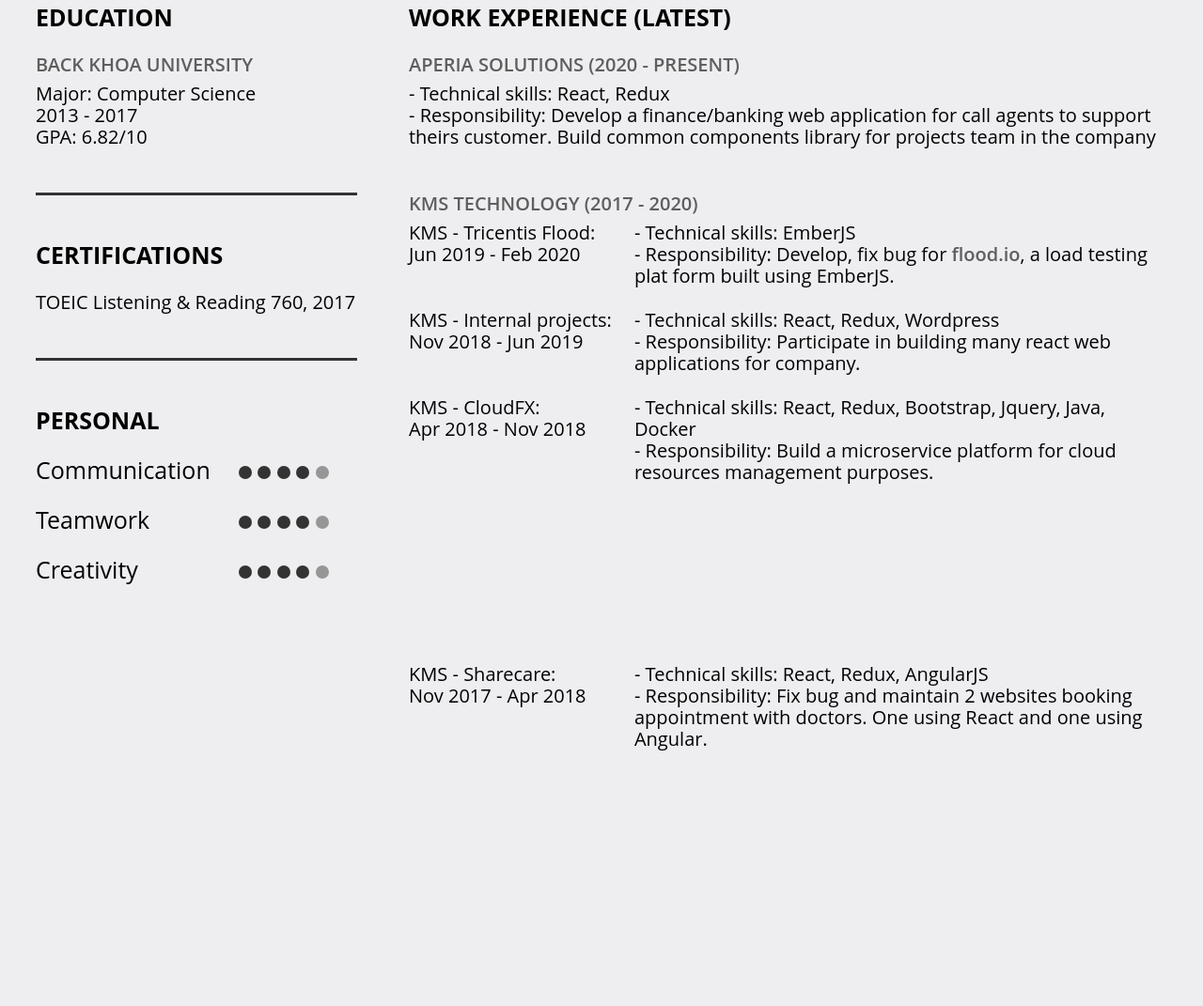
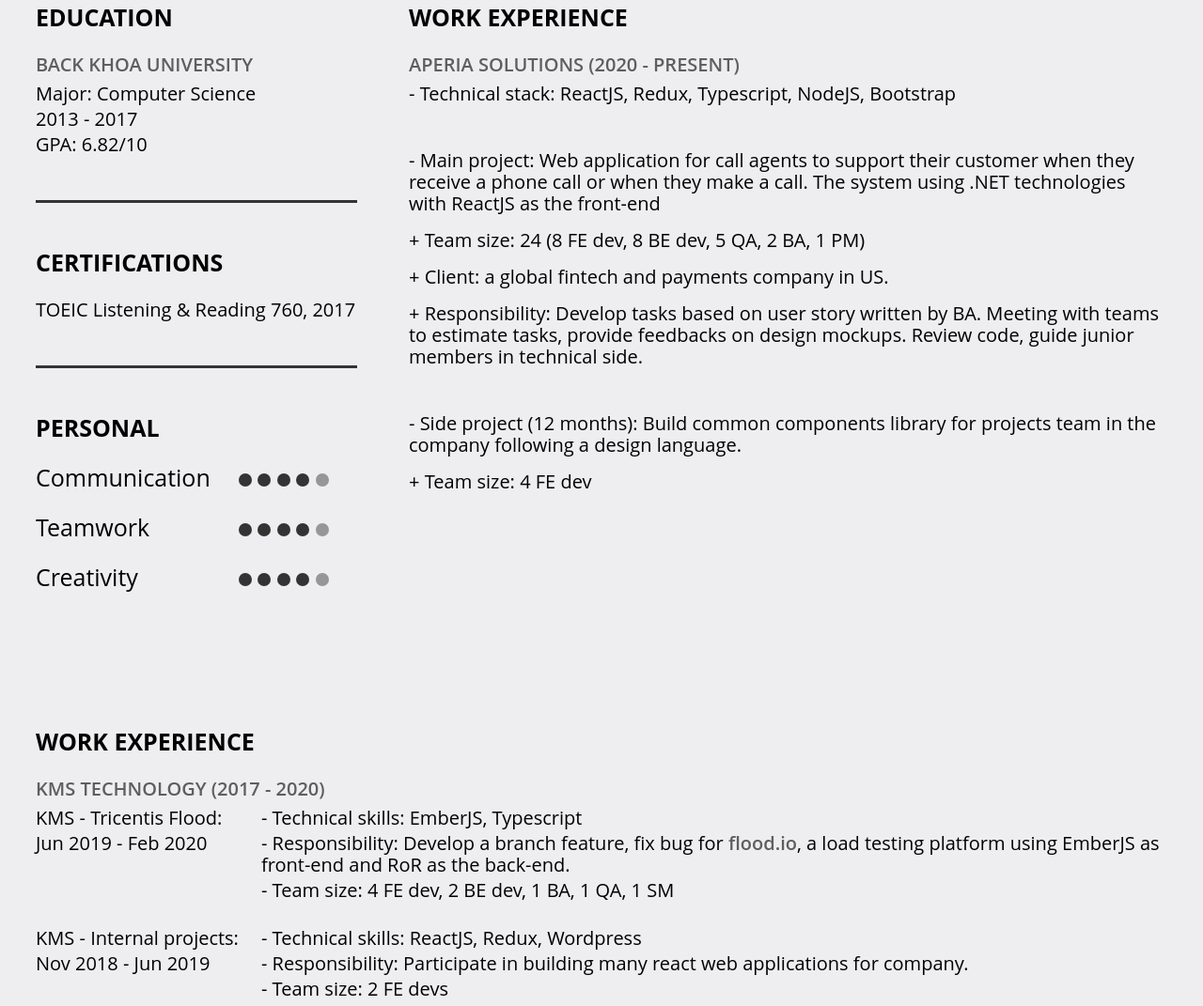
Before and after one commit to minhhainguyen2810/cv, a plain HTML site: page index.html in a window 1280 px wide. Shown: the part 647-1718 px from the top of the page at 94% size. Before the commit the page ends 1527 px from the top, so only its background shows below. Drawn offline with Linux system fonts and the light colour scheme.

Commit message:
update cv

```diff
--- a/index.html
+++ b/index.html
@@ -33,7 +33,7 @@
             <span class="material-icons">email</span>
             <span>champion.minh@gmail.com</span>
           </div>
-          <div class="address mb-0">
+          <div class="address mb-1">
             <span class="material-icons">location_on</span>
             <span>Ho Chi Minh City, Viet Nam</span>
           </div>
@@ -50,12 +50,12 @@
         <div class="left">
           <h3 class="uppercase heading mb-4">Education</h3>
           <p class="uppercase sub-heading mb-2">Back Khoa University</p>
-          <p class="mb-0">Major: Computer Science</p>
-          <p class="mb-0">2013 - 2017</p>
-          <p class="mb-0">GPA: 6.82/10</p>
+          <p class="mb-1">Major: Computer Science</p>
+          <p class="mb-1">2013 - 2017</p>
+          <p class="mb-1">GPA: 6.82/10</p>
           <div class="divider divider__education my-5"></div>
           <h3 class="uppercase heading mb-4">Certifications</h3>
-          <p class="mb-0">TOEIC Listening & Reading 760, 2017</p>
+          <p class="mb-1">TOEIC Listening & Reading 760, 2017</p>
           <div class="divider divider__education my-5"></div>
           <h3 class="uppercase heading mb-4">Personal</h3>
           <div class="grid-2">
@@ -86,69 +86,94 @@
           </div>
         </div>
         <div class="right work-experience">
-          <h3 class="uppercase heading mb-4">Work Experience (Latest)</h3>
+          <h3 class="uppercase heading mb-4">Work Experience</h3>
           <p class="uppercase sub-heading mb-2">
             Aperia Solutions (2020 - Present)
           </p>
-          <p class="mb-0">- Technical skills: React, Redux</p>
           <p class="mb-5">
-            - Responsibility: Develop a finance/banking web application for call
-            agents to support theirs customer. Build common components library
-            for projects team in the company
+            - Technical stack: ReactJS, Redux, Typescript, NodeJS, Bootstrap
           </p>
+          <p class="mb-3">
+            - Main project: Web application for call agents to support their
+            customer when they receive a phone call or when they make a call.
+            The system using .NET technologies with ReactJS as the front-end
+          </p>
+          <p class="mb-3">
+            + Team size: 24 (8 FE dev, 8 BE dev, 5 QA, 2 BA, 1 PM)
+          </p>
+          <p class="mb-3">
+            + Client: a global fintech and payments company in US.
+          </p>
+          <p class="mb-5">
+            + Responsibility: Develop tasks based on user story written by BA.
+            Meeting with teams to estimate tasks, provide feedbacks on design
+            mockups. Review code, guide junior members in technical side.
+          </p>
+          <p class="mb-3">
+            - Side project (12 months): Build common components library for
+            projects team in the company following a design language.
+          </p>
+          <p class="break-page">+ Team size: 4 FE dev</p>
+        </div>
+      </div>
+      <h3 class="uppercase heading mb-4">Work Experience</h3>
       <p class="uppercase sub-heading mb-2">KMS Technology (2017 - 2020)</p>
       <div class="grid-2">
         <div class="mr-4 mb-4">
-              <p class="mb-0">KMS - Tricentis Flood:</p>
-              <p class="mb-0">Jun 2019 - Feb 2020</p>
+          <p class="mb-1">KMS - Tricentis Flood:</p>
+          <p class="mb-1">Jun 2019 - Feb 2020</p>
         </div>
         <div class="mb-4">
-              <p class="mb-0">- Technical skills: EmberJS</p>
-              <p class="mb-0">
-                - Responsibility: Develop, fix bug for
-                <span class="sub-heading">flood.io</span>, a load testing plat
-                form built using EmberJS.
+          <p class="mb-1">- Technical skills: EmberJS, Typescript</p>
+
+          <p class="mb-1">
+            - Responsibility: Develop a branch feature, fix bug for
+            <span class="sub-heading">flood.io</span>, a load testing platform
+            using EmberJS as front-end and RoR as the back-end.
           </p>
+          <p class="mb-1">- Team size: 4 FE dev, 2 BE dev, 1 BA, 1 QA, 1 SM</p>
         </div>
         <div class="mr-4 mb-4">
-              <p class="mb-0">KMS - Internal projects:</p>
-              <p class="mb-0">Nov 2018 - Jun 2019</p>
+          <p class="mb-1">KMS - Internal projects:</p>
+          <p class="mb-1">Nov 2018 - Jun 2019</p>
         </div>
         <div class="mb-4">
-              <p class="mb-0">- Technical skills: React, Redux, Wordpress</p>
-              <p class="mb-0">
+          <p class="mb-1">- Technical skills: ReactJS, Redux, Wordpress</p>
+          <p class="mb-1">
             - Responsibility: Participate in building many react web
             applications for company.
           </p>
+          <p class="mb-1">- Team size: 2 FE devs</p>
         </div>
         <div class="mr-4 mb-5">
-              <p class="mb-0">KMS - CloudFX:</p>
-              <p class="mb-0">Apr 2018 - Nov 2018</p>
+          <p class="mb-1">KMS - CloudFX:</p>
+          <p class="mb-1">Apr 2018 - Nov 2018</p>
         </div>
-            <div class="mb-5">
-              <p class="mb-0">
-                - Technical skills: React, Redux, Bootstrap, Jquery, Java,
-                Docker
+        <div class="mb-4">
+          <p class="mb-1">
+            - Technical skills: ReactJS, Redux, Bootstrap, Jquery, Java, Docker
           </p>
-              <p class="mb-0">
-                - Responsibility: Build a microservice platform for cloud
-                resources management purposes.
+          <p class="mb-1">
+            - Client: A company based in US, providing many cloud resources
+            management solutions (SaaS, ITaaS)
           </p>
+          <p class="mb-1">
+            - Responsibility: Build and develop several microservice modules An
+            open-source database using PHP, a React application, and couples of
+            Java middleware applications
+          </p>
+          <p class="mb-1">- Team size: 8 dev, 2 QA, 1 BA, 1 PM</p>
         </div>
-            <div class="page-break"></div>
-            <div></div>
-            <div class="mr-4 mt-5">
-              <p class="mb-0">KMS - Sharecare:</p>
-              <p class="mb-0">Nov 2017 - Apr 2018</p>
+        <div>
+          <p class="mb-1">KMS - Sharecare:</p>
+          <p class="mb-1">Nov 2017 - Apr 2018</p>
         </div>
-            <div class="mb-4 mt-5">
-              <p class="mb-0">- Technical skills: React, Redux, AngularJS</p>
-              <p class="mb-0">
+        <div class="">
+          <p class="mb-1">- Technical skills: React, Redux, AngularJS</p>
+          <p class="mb-1">
             - Responsibility: Fix bug and maintain 2 websites booking
             appointment with doctors. One using React and one using Angular.
           </p>
-            </div>
-          </div>
         </div>
       </div>
       <footer></footer>
--- a/setup.css
+++ b/setup.css
@@ -80,3 +80,7 @@ a {
 .d-grid {
   display: grid;
 }
+
+.break-page {
+  margin-bottom: 250px;
+}
```
Lines whose indentation alone changed are shown as unchanged.
